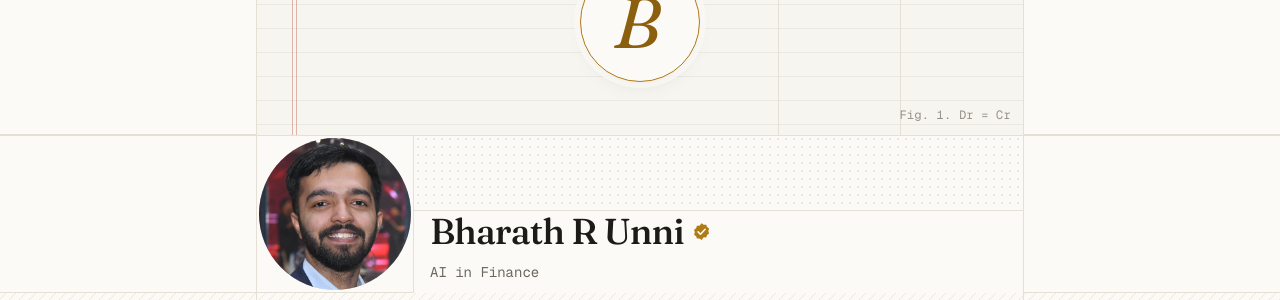
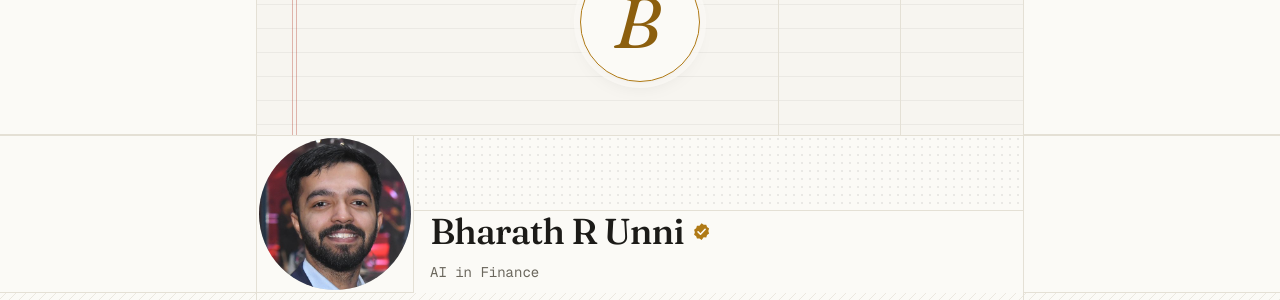
Before and after one commit to Bharathunni/Bharathunni.github.io, a Jekyll site: the page built from index.html, in a window 1280 px wide. Shown: the part 147-447 px from the top of the page. Built offline with Jekyll 4.4.1, drawn with Linux system fonts in a browser that asks for light colours.

Commit message:
Remove Fig. 1 caption from cover
Co-Authored-By: Claude Opus 5.5 <noreply@anthropic.com>
Claude-Session: https://claude.ai/code/session_01FDijDga5uHtdtU9B947CWF

```diff
--- a/assets/css/site.css
+++ b/assets/css/site.css
@@ -275,11 +275,6 @@ kbd { font-family: var(--font-mono); }
   font-variation-settings: "opsz" 144;
   color: var(--accent-fg);
   padding-right: 0.06em;
-}
-.cover__fig {
-  position: absolute; right: 0.75rem; bottom: 0.6rem; margin: 0;
-  font-size: 0.75rem; letter-spacing: 0.02em;
-  color: color-mix(in oklab, var(--muted-fg) 70%, var(--bg));
 }
 .cover__stamps { position: absolute; inset: 0; overflow: hidden; pointer-events: none; z-index: 2; }
 .stamp {
--- a/index.html
+++ b/index.html
@@ -12,7 +12,6 @@ layout: default
     <span class="cover__initial">{{ initial }}</span>
   </div>
   <div class="cover__stamps" data-stamps aria-hidden="true"></div>
-  <figcaption class="cover__fig mono">Fig. 1. Dr = Cr</figcaption>
   <p class="note note--cover" aria-hidden="true"><span>click to vouch</span><svg viewBox="0 0 40 40" fill="none" stroke="currentColor" stroke-width="1.5" stroke-linecap="round"><path d="M36 6C22 6 10 14 7 30"/><path d="M3 24l4 7 7-4"/></svg></p>
 </figure>
 
```
